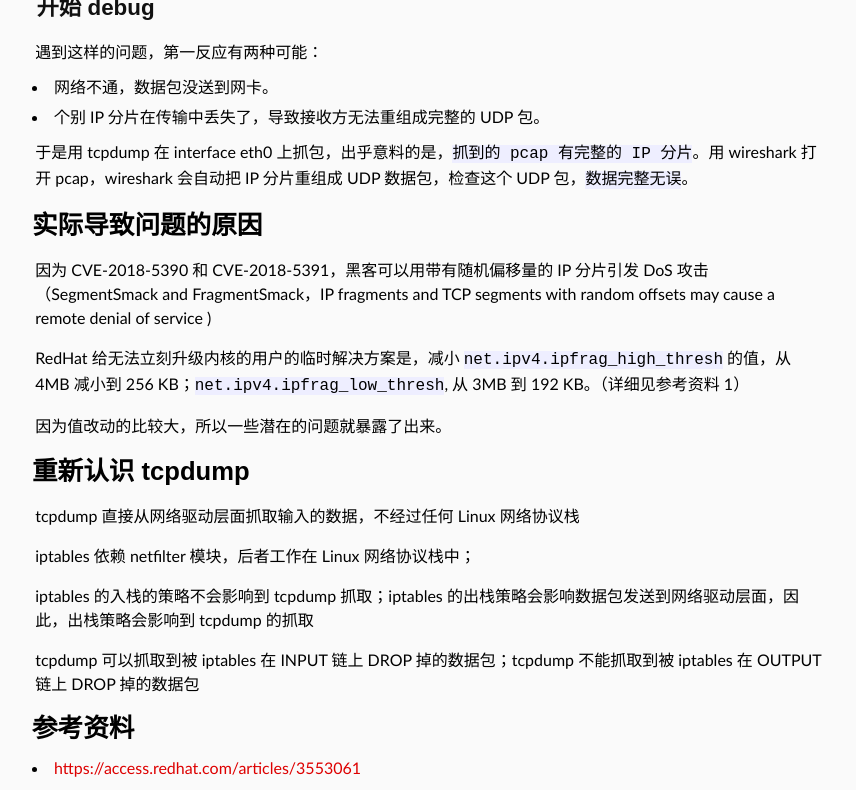
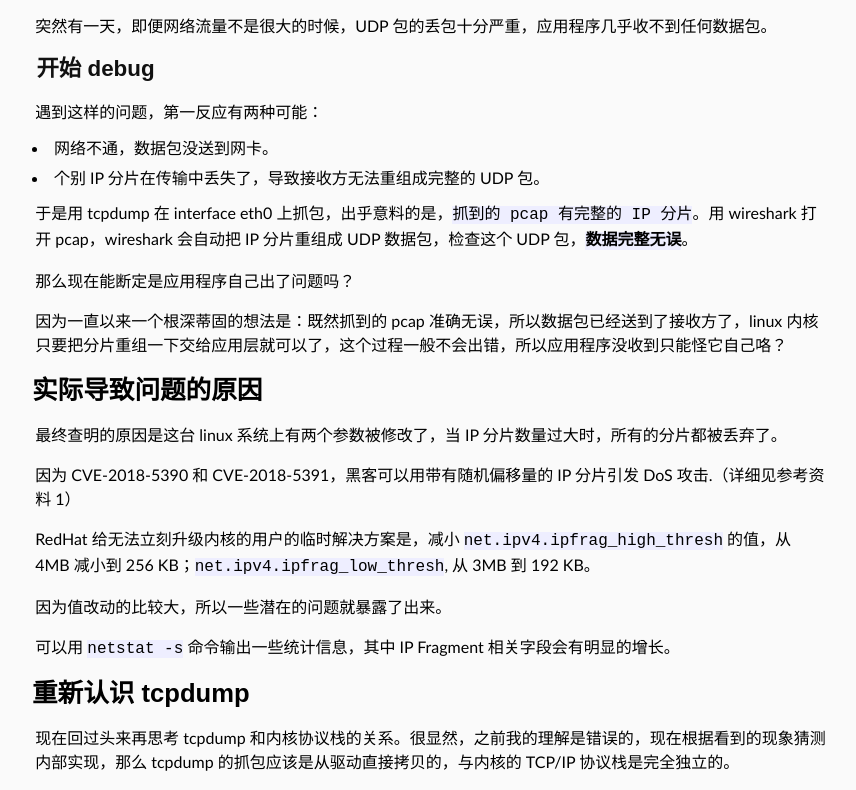
Before and after one commit to shaman7036/runzhen.github.io, a Jekyll site: the page built from _posts/2018-10-24-can-we-trust-wireshark.md, in a window 1280 px wide and 1400 px high, scrolled down 634 px. Shown: the top 790 px of the window, without its empty margins (208-1064 px from the left). Built offline with Jekyll 4.4.1, drawn with Linux system fonts in a browser that asks for light colours; some web fonts are replaced; comment, search, counter and statistics services are not loaded; some of the changed text lies outside the part shown.

Commit message:
2018-10-24-can-we-trust-wireshark.md

```diff
--- a/_posts/2018-10-24-can-we-trust-wireshark.md
+++ b/_posts/2018-10-24-can-we-trust-wireshark.md
@@ -28,33 +28,77 @@ tags: [linux]
 - 网络不通，数据包没送到网卡。
 - 个别 IP 分片在传输中丢失了，导致接收方无法重组成完整的 UDP 包。
 
-于是用 tcpdump 在 interface eth0 上抓包，出乎意料的是，`抓到的 pcap 有完整的 IP 分片`。用 wireshark 打开 pcap，wireshark 会自动把 IP 分片重组成 UDP 数据包，检查这个 UDP 包，`数据完整无误`。
+于是用 tcpdump 在 interface eth0 上抓包，出乎意料的是，`抓到的 pcap 有完整的 IP 分片`。用 wireshark 打开 pcap，wireshark 会自动把 IP 分片重组成 UDP 数据包，检查这个 UDP 包，**`数据完整无误`**。
 
+那么现在能断定是应用程序自己出了问题吗？
+
+因为一直以来一个根深蒂固的想法是：既然抓到的 pcap 准确无误，所以数据包已经送到了接收方了，linux 内核只要把分片重组一下交给应用层就可以了，这个过程一般不会出错，所以应用程序没收到只能怪它自己咯？
 
 
 # 实际导致问题的原因
 
-因为 CVE-2018-5390 和 CVE-2018-5391，黑客可以用带有随机偏移量的 IP 分片引发 DoS 攻击（SegmentSmack and FragmentSmack，IP fragments and TCP segments with random offsets may cause a remote denial of service )
+最终查明的原因是这台 linux 系统上有两个参数被修改了，当 IP 分片数量过大时，所有的分片都被丢弃了。
 
-RedHat 给无法立刻升级内核的用户的临时解决方案是，减小 `net.ipv4.ipfrag_high_thresh` 的值，从 4MB 减小到 256 KB；`net.ipv4.ipfrag_low_thresh`, 从 3MB 到 192 KB。（详细见参考资料 1）
+因为 CVE-2018-5390 和 CVE-2018-5391，黑客可以用带有随机偏移量的 IP 分片引发 DoS 攻击.（详细见参考资料 1）
+
+RedHat 给无法立刻升级内核的用户的临时解决方案是，减小 `net.ipv4.ipfrag_high_thresh` 的值，从 4MB 减小到 256 KB；`net.ipv4.ipfrag_low_thresh`, 从 3MB 到 192 KB。
 
 因为值改动的比较大，所以一些潜在的问题就暴露了出来。
+
+可以用 `netstat -s` 命令输出一些统计信息，其中 IP Fragment 相关字段会有明显的增长。
 
 
 # 重新认识 tcpdump
 
-tcpdump 直接从网络驱动层面抓取输入的数据，不经过任何 Linux 网络协议栈
+现在回过头来再思考 tcpdump 和内核协议栈的关系。很显然，之前我的理解是错误的，现在根据看到的现象猜测内部实现，那么 tcpdump 的抓包应该是从驱动直接拷贝的，与内核的 TCP/IP 协议栈是完全独立的。
 
+在上网搜索了一些资料后，证实了我的想法。首先来看一张架构图：
+
+![aho.go](/image/2018/tcpdump1.jpeg)
+
+libpcap 使用的是一种称为设备层的包接口（packet interface on device level）的技术。 使用这种技术，应用程序可以直接读写内核驱动层面的数据，而不经过完整的 Linux 网络协议栈。所以抓包大致是这样工作的：
+
+1. 网卡加载初始化驱动；
+2. 报文通过网络到达网卡；
+3. DMA 将报文复制到内核内存（Ring Buffer）中；
+4. 复制完毕后，网卡产生硬中断通知系统；
+5. NAPI 处理内核报文；
+6. libpcap 将获取的原始报文复制一份；
+7. 使用设置的过滤器对报文进行过滤，并保存至缓存中；
+8. 应用程序（Tcpdump、Wireshark）读取缓存中的数据。
+
+
+## PF_PACKET 和 PF_RING
+
+抓包会影响系统的网络性能吗？  当然会。
+
+可以做一个非常简单的实验证明这一点：
+- 局域网内 wget 下载一个 500MB 大文件，记录下载速度。
+- 局域网内 wget 下载同一个文件，开启 tcpdump 抓包，记录下载速度。
+
+在我的测试中，两者差别是很明显的。
+
+
+再次回到上面的 tcpdump 架构图，可以看出在内核层使用的是 `PF_PACKET`，而现在 linux 已经自带了更加先进的 `PF_RING` 专门针对大流量的场景。
+
+
+## tcpdump 与 iptables
+
+首先，tcpdump 直接从网络驱动层面抓取输入的数据，不经过任何 Linux 网络协议栈，
 
 iptables 依赖 netfilter 模块，后者工作在 Linux 网络协议栈中；
 
 
-iptables 的入栈的策略不会影响到 tcpdump 抓取；iptables 的出栈策略会影响数据包发送到网络驱动层面，因此，出栈策略会影响到 tcpdump 的抓取
+- iptables 的入栈的策略不会影响到 tcpdump 抓取；
+- iptables 的出栈策略会影响数据包发送到网络驱动层面，因此，出栈策略会影响到 tcpdump 的抓取
 
 
-tcpdump 可以抓取到被 iptables 在 INPUT 链上 DROP 掉的数据包；tcpdump 不能抓取到被 iptables 在 OUTPUT 链上 DROP 掉的数据包
+- tcpdump 可以抓取到被 iptables 在 INPUT 链上 DROP 掉的数据包；
+- tcpdump 不能抓取到被 iptables 在 OUTPUT 链上 DROP 掉的数据包
 
 
 
 # 参考资料
 - [https://access.redhat.com/articles/3553061](https://access.redhat.com/articles/3553061)
+- [https://my.oschina.net/moooofly/blog/884438](https://my.oschina.net/moooofly/blog/884438)
+- [PF_RING 简介](https://www.jianshu.com/p/6d3f3cdc2411)
```
